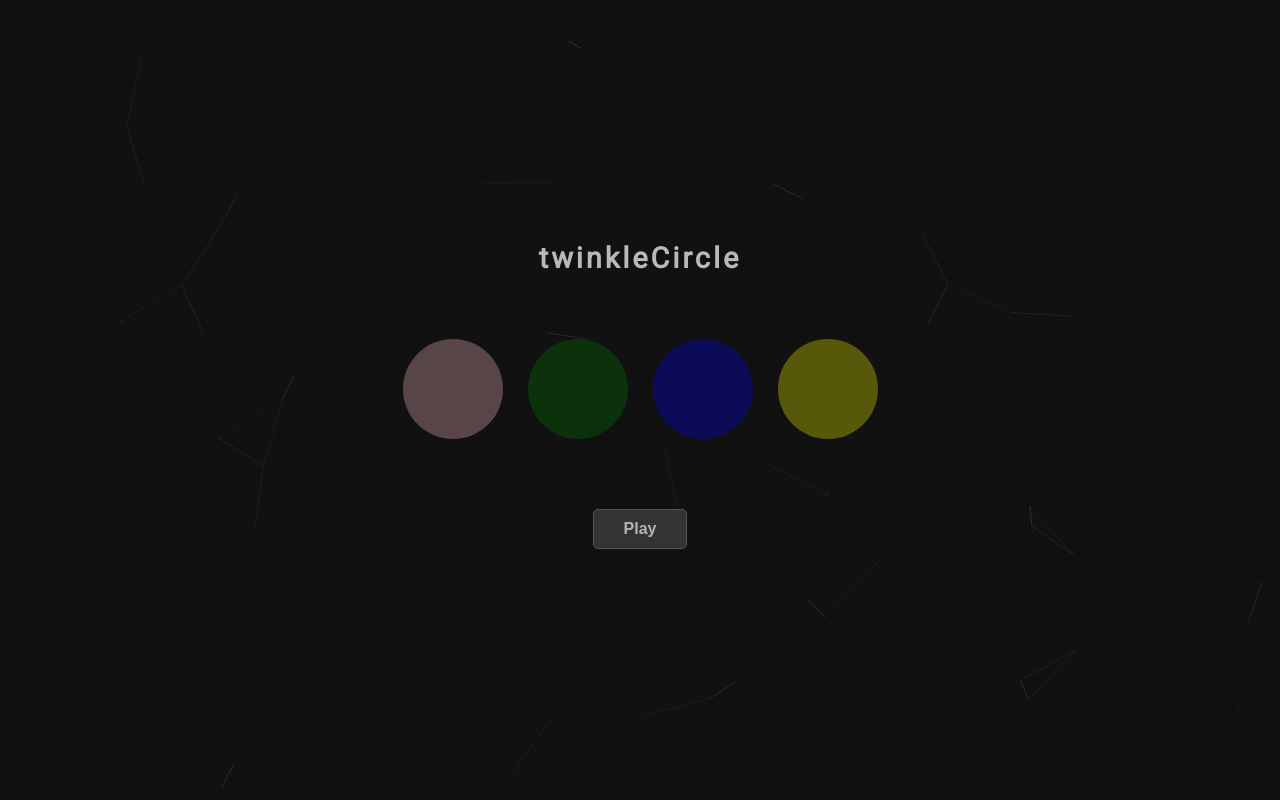
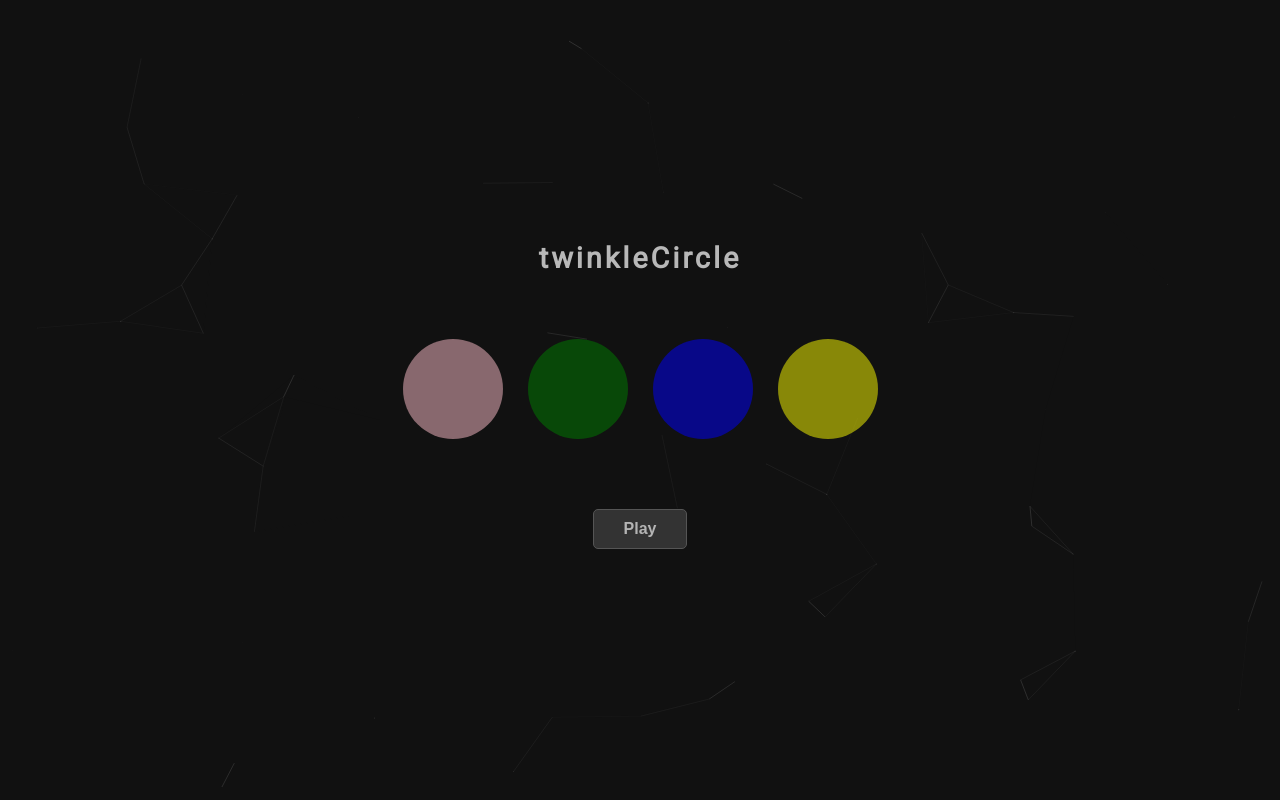
Before and after one commit to clasei/twinkle-circle, a React (Create React App) app: page / in a window 1280 px wide. Built offline with nearby package versions, Linux system fonts and the light colour scheme.

Commit message:
playing with logic 1st round

```diff
--- a/src/App.css
+++ b/src/App.css
@@ -9,10 +9,11 @@
   flex-direction: column;
   justify-content: center;
   align-items: center;
+  z-index: -1;
 }
 
 #particles-js {
-  z-index: 0;
+  z-index: -2;
   width: 100%;
   height: 100%;
   position: fixed;
@@ -22,12 +23,9 @@
   left: 0;
 }
 
-.CircleContainer {
+.CircleContainer, .ControlPanel {
   z-index: 2;
-}
-
-.ControlPanel {
-  z-index: 3;
+  position: relative;
 }
 
 @media only screen and (max-width: 768px) {
--- a/src/App.js
+++ b/src/App.js
@@ -1,4 +1,4 @@
-import React, { useEffect } from 'react';
+import React, { useEffect, useState } from 'react';
 import './App.css';
 import 'particles.js';
 import particlesConfig from './assets/particles.js';
@@ -7,8 +7,53 @@ import CircleContainer from './components/CircleContainer/CircleContainer';
 import ControlPanel from './components/ControlPanel/ControlPanel';
 
 function App() {
+  const [gameSequence, setGameSequence] = useState([]);
+  const [playerSequence, setPlayerSequence] = useState([]);
+  const [isGameActive, setIsGameActive] = useState(false);
+
+  const colors = ["red", "blue", "green", "yellow"];
+  const [activeCircle, setActiveCircle] = useState("");
+
+  const generateRandomColor = () => {
+    const randomIndex = Math.floor(Math.random() * colors.length);
+    return colors[randomIndex];
+  };
+
   const startGame = () => {
-      console.log("Game started!");
+    setIsGameActive(true);
+    setPlayerSequence([]);
+    const newColor = generateRandomColor();
+    setGameSequence([newColor]);
+    playSequence([newColor]);
+  };
+
+  const playSequence = async (sequence) => {
+    for (let color of sequence) {
+      setActiveCircle(color);
+      await new Promise(resolve => setTimeout(resolve, 1000));
+      setActiveCircle(null);
+      await new Promise(resolve => setTimeout(resolve, 500));
+    }
+  };
+
+  const handleCircleClick = (color) => {
+    if (!isGameActive) return;
+
+    const newPlayerSequence = [...playerSequence, color];
+    setPlayerSequence(newPlayerSequence);
+
+    if (newPlayerSequence[newPlayerSequence.length - 1] !== gameSequence[newPlayerSequence.length - 1]) {
+      setIsGameActive(false);
+      alert("try again");
+      return;
+    }
+
+    if (newPlayerSequence.length === gameSequence.length) {
+      const newColor = generateRandomColor();
+      setGameSequence([...gameSequence, newColor]);
+      playSequence([...gameSequence, newColor]);
+      setPlayerSequence([]);
+    }
   };
 
   useEffect(() => {
@@ -19,7 +64,11 @@ function App() {
     <div className="App">
         <div id="particles-js"></div>
         <Header />
-        <CircleContainer />
+        <CircleContainer
+            activeCircle={activeCircle}
+            setActiveCircle={setActiveCircle}
+            onCircleClick={handleCircleClick}
+        />
         <ControlPanel onStart={startGame} />
     </div>
  );
--- a/src/components/Circle/Circle.css
+++ b/src/components/Circle/Circle.css
@@ -33,7 +33,7 @@
 }
 
 .circle.active {
-    box-shadow: 0 0 10px 3px rgba(219, 219, 219, 0.363);
+    box-shadow: 0 0 15px 10px rgba(255, 255, 255, 0.7);
     opacity: 1;
 }
 
--- a/src/components/Circle/Circle.js
+++ b/src/components/Circle/Circle.js
@@ -4,6 +4,8 @@ import './Circle.css';
 const Circle = ({ color, onClick, active }) => {
     const circleStyle = {
         backgroundColor: color,
+        opacity: active ? 1 : 0.5,
+        transform: active ? 'scale(1.1)' : 'scale(1)',
     };
 
     return <div className="circle" style={circleStyle} onClick={onClick}></div>;
--- a/src/components/CircleContainer/CircleContainer.js
+++ b/src/components/CircleContainer/CircleContainer.js
@@ -1,14 +1,21 @@
-import React from 'react';
+import React, { useState } from 'react';
 import Circle from '../Circle/Circle';
 import './CircleContainer.css';
 
-const CircleContainer = () => {
+const CircleContainer = ({ activeCircle, setActiveCircle, onCircleClick  }) => {
+
+    const handleCircleClick = (color) => {
+        console.log(`${color} circle clicked!`);
+        setActiveCircle(color);
+        onCircleClick(color);
+    };
+
     return (
         <div className="container">
-            <Circle color="pink" onClick={() => console.log('Pink circle clicked!')} />
-            <Circle color="green" onClick={() => console.log('Green circle clicked!')} />
-            <Circle color="blue" onClick={() => console.log('Blue circle clicked!')} />
-            <Circle color="yellow" onClick={() => console.log('Yellow circle clicked!')} />
+            <Circle color="pink" onClick={() => handleCircleClick("pink")} active={activeCircle === "pink"} />
+            <Circle color="green" onClick={() => handleCircleClick("green")} active={activeCircle === "green"} />
+            <Circle color="blue" onClick={() => handleCircleClick("blue")} active={activeCircle === "blue"} />
+            <Circle color="yellow" onClick={() => handleCircleClick("yellow")} active={activeCircle === "yellow"} />
         </div>
     );
 }
--- a/src/index.css
+++ b/src/index.css
@@ -6,6 +6,8 @@ body, html {
   width: 100%;
   height: 100%;
   overflow: auto;
+  z-index: 0;
+  position: relative;
   background: rgba(15, 15, 15, 0.9);
   font-family: -apple-system, BlinkMacSystemFont, 'Segoe UI', 'Roboto', 'Oxygen',
     'Ubuntu', 'Cantarell', 'Fira Sans', 'Droid Sans', 'Helvetica Neue',
```
